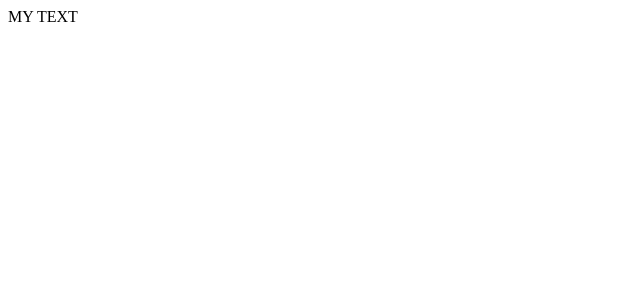
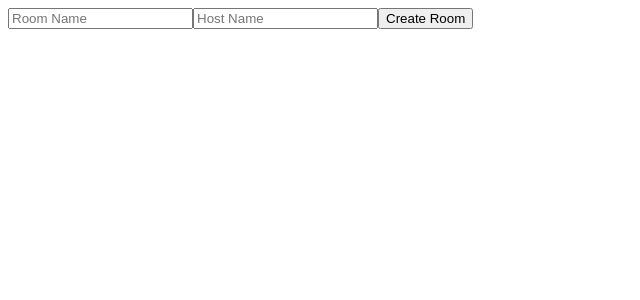
Before and after one commit to MadeNicknameUp/web-socket-experiment, a React app in the folder frontend/: page / in a window 1280 px wide. Shown: the top 300 px of the page, without its empty margins (0-640 px from the left). Built offline with nearby package versions, Linux system fonts and the light colour scheme; the HTML template or start-up script is replaced by a standard one.

Commit message:
I don't get it yet.

```diff
--- a/frontend/src/App.jsx
+++ b/frontend/src/App.jsx
@@ -1,10 +1,11 @@
+import { CreateRoom } from "./component/create-room.jsx";
 import './App.css'
 
 function App() {
 
   return (
     <>
-      MY TEXT
+      <CreateRoom />
     </>
   )
 }
--- /dev/null
+++ b/frontend/src/component/create-room.jsx
@@ -0,0 +1,21 @@
+import { useCreateRoom } from "../http/query/query-hooks.js";
+
+export const CreateRoom = () => {
+
+    function onClick(roomName, hostName) {
+        console.log(roomName, hostName);
+    }
+
+    return (
+        <section className="create-room-section">
+            <form className="create-room-form">
+                <input id="roomName" type="text" placeholder="Room Name" />
+                <input id="hostName" type="text" placeholder="Host Name" />
+                <button type="submit" onClick={ () => onClick(
+                    document.getElementById('roomName').value,
+                    document.getElementById('hostName').value
+                    )}>Create Room</button>
+            </form>
+        </section>
+    )
+}
--- a/frontend/src/http/query/query-hooks.js
+++ b/frontend/src/http/query/query-hooks.js
@@ -1,5 +1,5 @@
-import { useQuery } from '@tanstack/react-query'
-import { createRoom, joinRoom } from "../http/request/api-requests.js"
+import { useQuery, useMutation } from '@tanstack/react-query'
+import { createRoom, joinRoom } from "../request/api-requests.js"
 
 const CREATE_ROOM_QUERY_KEY = 'createRoom'
 const JOIN_ROOM_QUERY_KEY = 'joinRoom'
--- a/frontend/src/http/request/api-requests.js
+++ b/frontend/src/http/request/api-requests.js
@@ -1,4 +1,4 @@
-import { httpClientInsatce } from "src/config/axios.js";
+import { httpClientInstance } from "../../config/axios.js";
 
 const httpClient = httpClientInstance();
 
```
